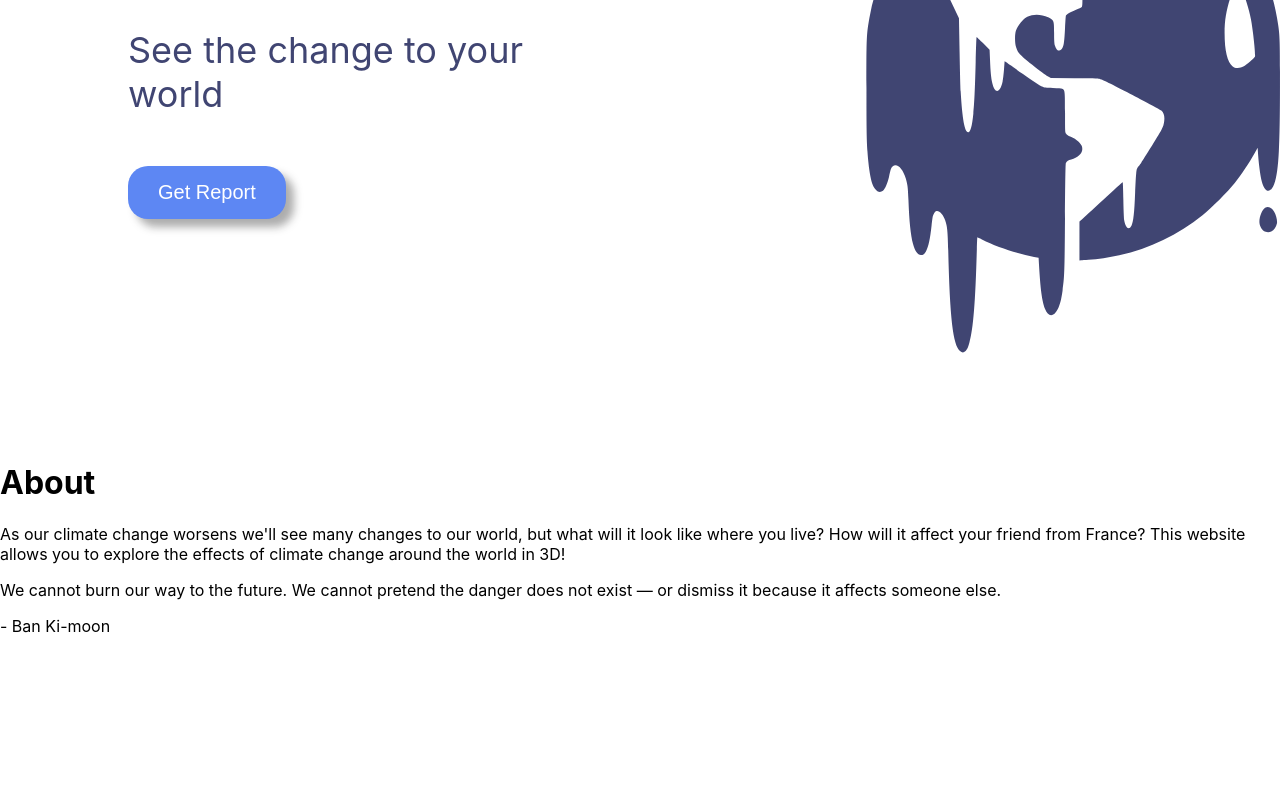
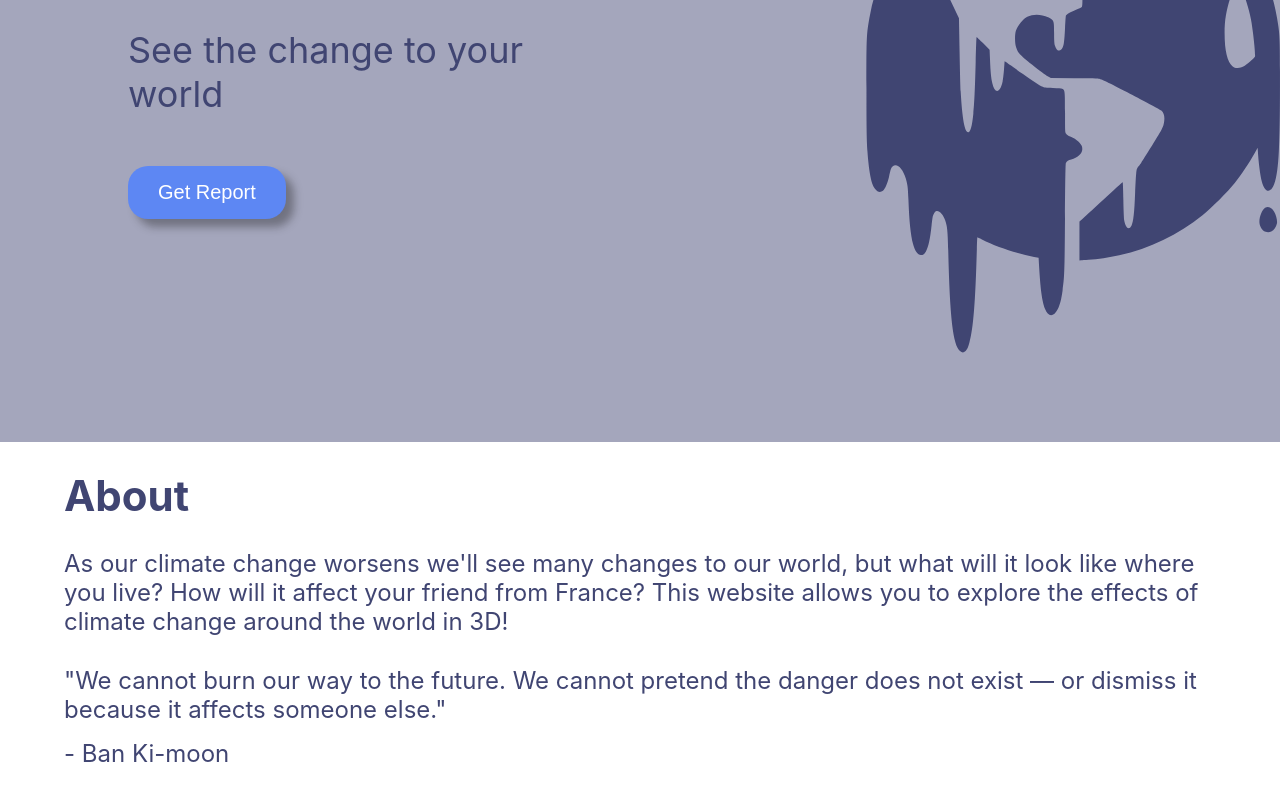
Before and after one commit to ViridianCitrus/climate-change-visualization, a React (Create React App) app in the folder frontend/: page / in a window 1280 px wide. Shown: the part 358-1158 px from the top of the page. Before the commit the page ends 1010 px from the top, so only its background shows below. Built offline with nearby package versions, Linux system fonts and the light colour scheme.

Commit message:
formatting for about section

```diff
--- a/frontend/src/MainPage.tsx
+++ b/frontend/src/MainPage.tsx
@@ -33,9 +33,9 @@ export const MainPage: React.FC = () => {
       <div className="about">
         <div>
           <h1>About</h1>
-          <p>As our climate change worsens we'll see many changes to our world, but what will it look like where you live? How will it affect your friend from France? This website allows you to explore the effects of climate change around the world in 3D! </p>
-          <p>We cannot burn our way to the future. We cannot pretend the danger does not exist — or dismiss it because it affects someone else. </p>
-          <p>- Ban Ki-moon</p>
+            <p>As our climate change worsens we'll see many changes to our world, but what will it look like where you live? How will it affect your friend from France? This website allows you to explore the effects of climate change around the world in 3D! </p>
+            <p className="quote">"We cannot burn our way to the future. We cannot pretend the danger does not exist — or dismiss it because it affects someone else."</p>
+            <p>- Ban Ki-moon</p>
         </div>
       </div>
     </>
--- a/frontend/src/index.css
+++ b/frontend/src/index.css
@@ -62,6 +62,7 @@ a {
   display: flex;
   align-items: center;
   padding-left: 10vw;
+  background-color: #A4A6BC;
 }
 
 .overlay div h1,
@@ -93,6 +94,35 @@ a {
   font-size: 20px;
   margin: 0;
 }
+
+/* about section */
+.about {
+  padding-left: 5vw;
+  padding-right: 5vw;
+  height: 90vh;
+  display: flex;
+}
+
+.about div h1,
+.about div > p {
+  color: #404572;
+}
+
+.about div > h1 {
+  font-size: 42px;
+}
+
+.about div > p {
+  font-size: 24px;
+  margin: 0;
+}
+
+.quote {
+  padding-top: 30px;
+  padding-bottom: 15px;
+  font: italic;
+}
+
 /* report page */
 .reportPage {
   display: flex;
```
